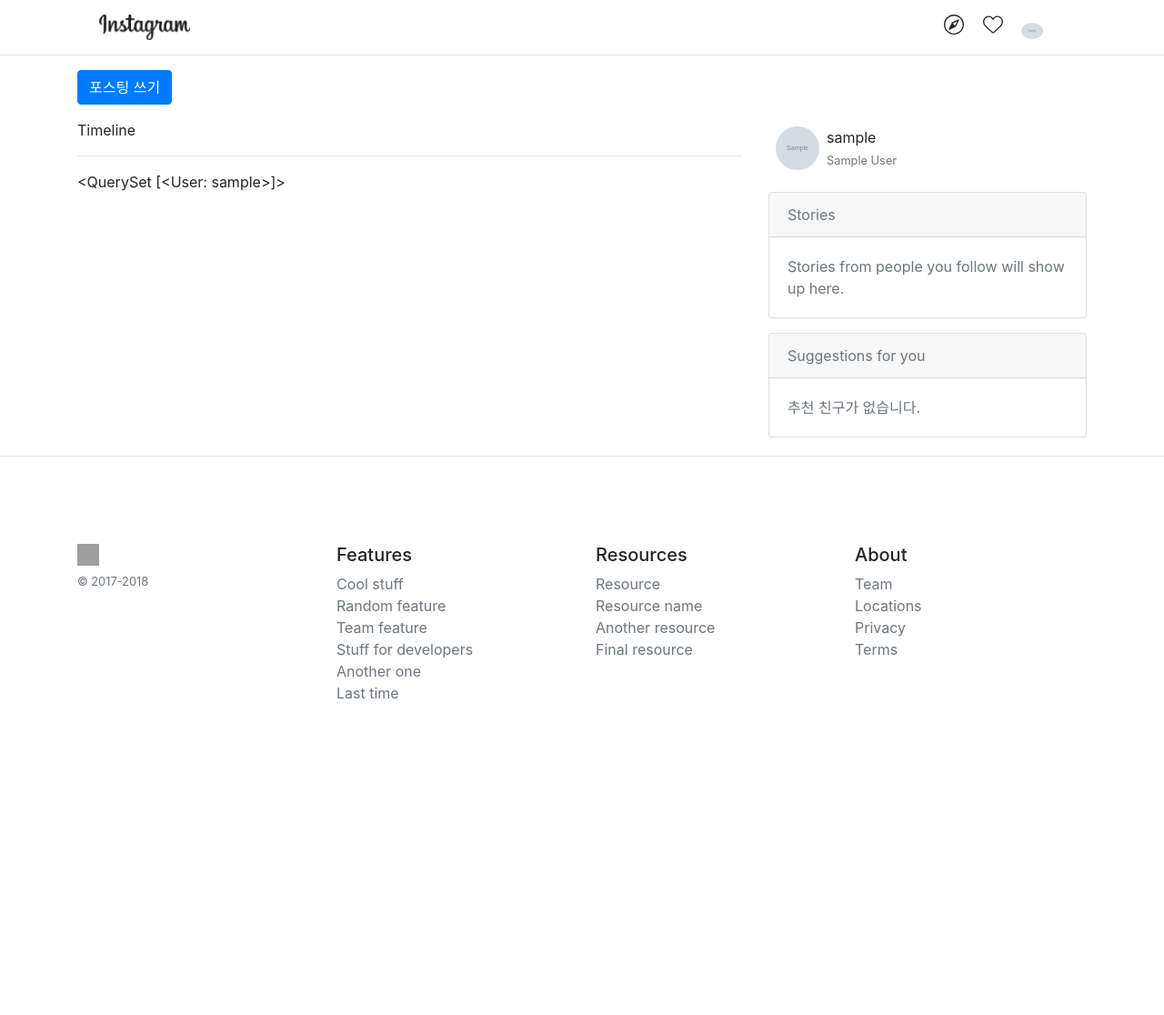
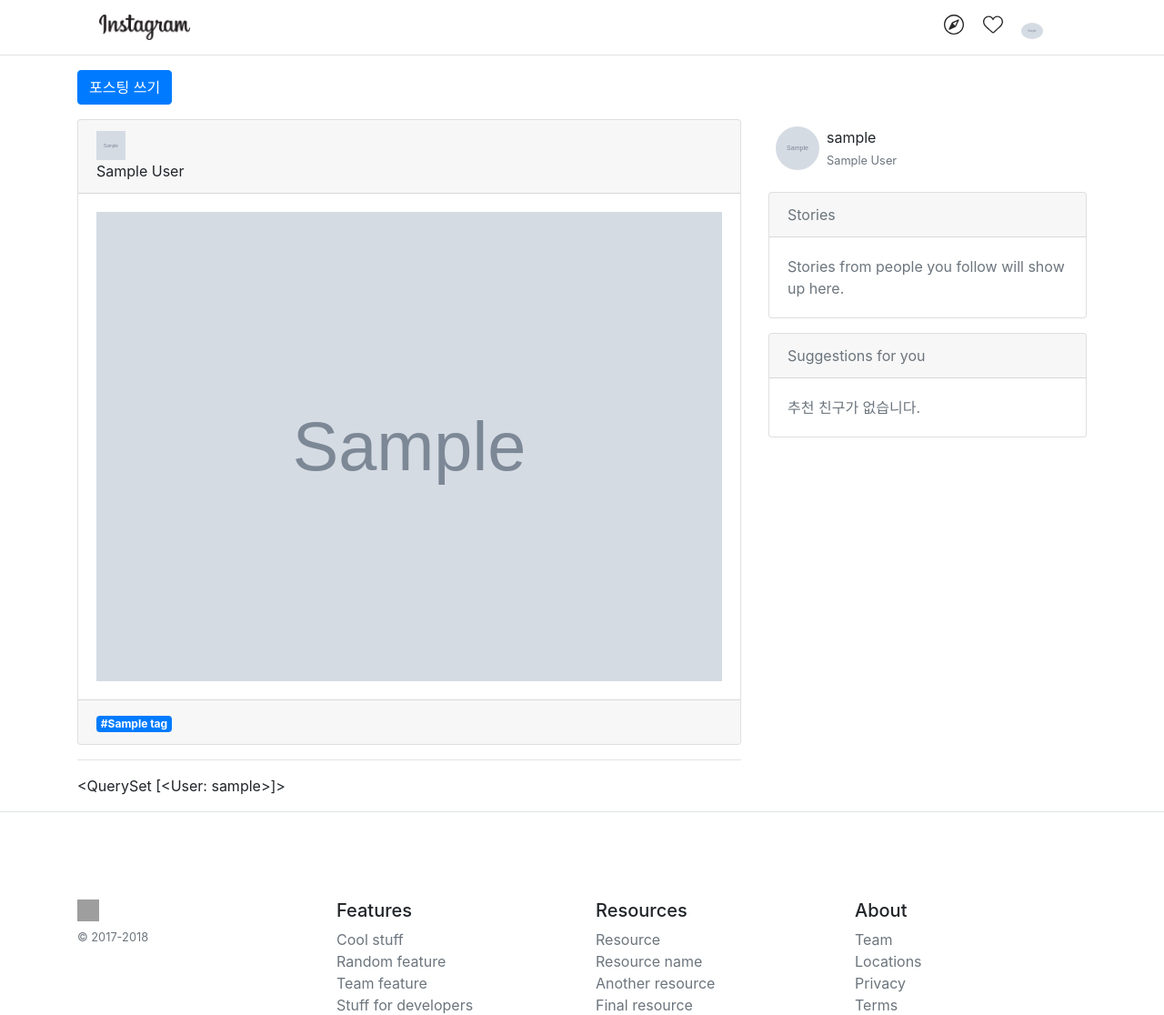
Before and after one commit to tada20001/django-react, a Django app: page /instagram/ in a window 1280 px wide. Shown: the top 1116 px of the page at 91% size. Before the commit the page ends 769 px from the top, so only its background shows below. Run offline with Django 3.2, Linux system fonts and the light colour scheme; a user stored in the database is signed in; tables that the repository leaves empty hold one stand-in row (values such as "Sample post"); grey boxes marked "Sample" are stand-in pictures; some libraries are stand-ins or nearby versions; grey boxes are pictures that could not be loaded.

Commit message:
EP17. Exposing users' posts on the timeline

```diff
--- /dev/null
+++ b/instagram/templates/instagram/_post_card.html
@@ -0,0 +1,19 @@
+<div class="card">
+    <div class="card-header">
+        <img src="{{ post.author.avatar_url }}" alt="" style="width: 32px; height: 32px;" />
+        <br>
+        {{ post.author.first_name }} {{ post.author.last_name }}
+    </div>
+
+    <div class="card-body">
+        <img src="{{ post.photo.url }}" alt="" style="width: 100%; ">
+    </div>
+
+    <div class="card-footer">
+        {% for tag in post.tag_set.all %}
+            <span class="badge badge-primary">
+                #{{ tag.name }}
+            </span>
+        {% endfor %}
+    </div>
+</div>
--- a/instagram/templates/instagram/index.html
+++ b/instagram/templates/instagram/index.html
@@ -9,7 +9,11 @@
         </div>
         <div class="row">
             <div class="col-sm-8">
-                Timeline
+                {% for post in post_list %}
+                <div class="mb-3">
+                    {% include "instagram/_post_card.html" %}
+                </div>
+                {% endfor %}
                 <hr>
                 {{ user.following_set.all }}
             </div>
--- a/instagram/views.py
+++ b/instagram/views.py
@@ -1,17 +1,25 @@
 from django.shortcuts import render, redirect, get_object_or_404
 from django.contrib.auth.decorators import login_required
 from django.contrib.auth import get_user_model
+from django.db.models import Q
 from django.contrib import messages
 from .models import Tag, Post
 from .forms import PostForm
 
 @login_required
 def index(request):
+    post_list = Post.objects.all()\
+        .filter(
+            Q(author=request.user) |
+            Q(author__in=request.user.following_set.all())
+        )
+
     suggested_user_list = get_user_model().objects.all().exclude(pk=request.user.pk)\
                             .exclude(pk__in=request.user.following_set.all())[:3]
 
     return render(request, "instagram/index.html", {
         'suggested_user_list': suggested_user_list,
+        'post_list': post_list,
     })
 
 
```
Also changed, not shown: instagram/templates/instagram/post_detail.html (+1 -20 lines).
